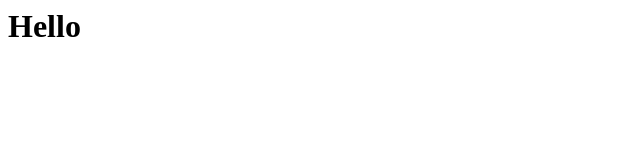
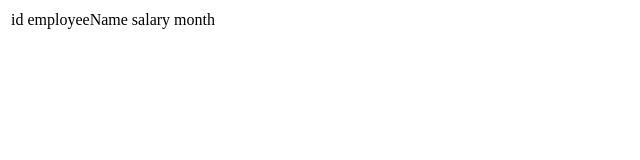
Before and after one commit to NagubandiUdayalaxmi/jsondata, a plain HTML site: page index.html in a window 1280 px wide. Shown: the whole page, without its empty margins (0-640 px from the left). Drawn offline with Linux system fonts and the light colour scheme.

Commit message:
Update index.html

```diff
--- a/index.html
+++ b/index.html
@@ -1 +1,22 @@
-<h1>Hello</h1>
+<!DOCTYPE html>
+<html lang="en">
+  <head>
+    <meta charset="UTF-8" />
+    <meta http-equiv="X-UA-Compatible" content="IE=edge" />
+    <meta name="viewport" content="width=device-width, initial-scale=1.0" />
+    <title>Document</title>
+    <script src="employee.js"></script>
+  </head>
+  <body>
+    <table>
+      <thead>
+        <td>id</t>
+        <td>employeeName</td>
+        <td>salary</td>
+        <td>month</td>
+      </thead>
+      <tbody id="output">
+      </tbody>
+    </table>
+  </body>
+</html>
```
